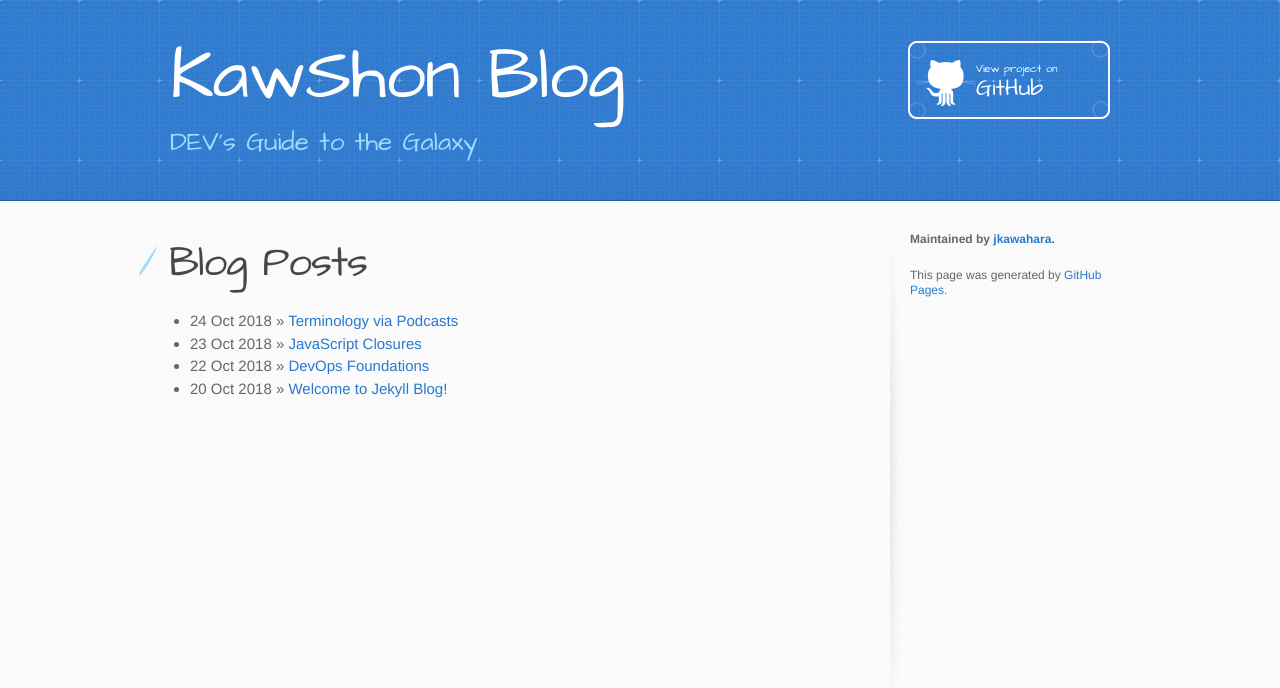
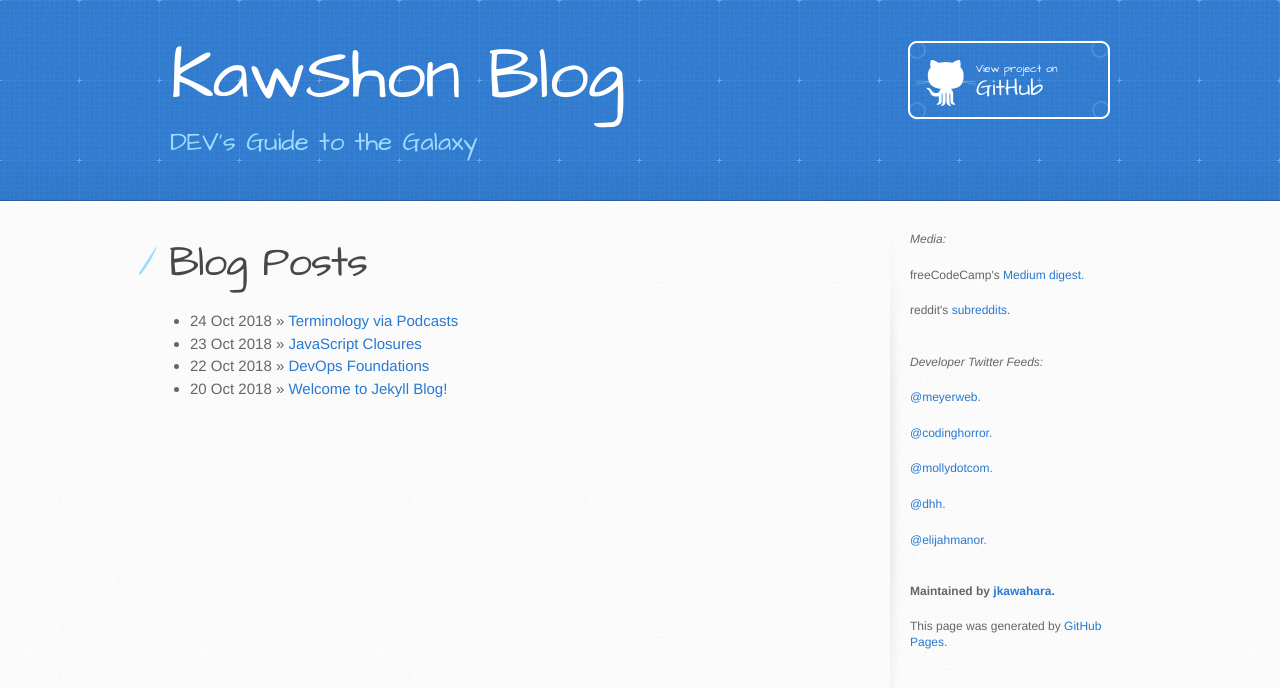
Before and after one commit to jkawahara/jkawahara.github.io, a Jekyll site: the page built from index.html, in a window 1280 px wide. Shown: the top 688 px of the page. Built offline with Jekyll 4.4.1, drawn with Linux system fonts in a browser that asks for light colours.

Commit message:
Add media, twitter feeds to aside sidebar

```diff
--- a/_layouts/default.html
+++ b/_layouts/default.html
@@ -44,7 +44,23 @@
             <small>Download</small>
             .tar.gz file
           </a>
+
 -->
+          <p><em>Media:</em></p>
+          <p class="follows"> freeCodeCamp's <a href="https://medium.freecodecamp.org/">Medium digest.</a></p>
+          <p class="follows"> reddit's <a href="https://www.reddit.com/">subreddits.</a></p>
+
+          <br>
+
+          <p><em>Developer Twitter Feeds:</em></p>
+          <p class="follows"><a href="https://twitter.com/meyerweb">@meyerweb.</a></p>
+          <p class="follows"><a href="https://twitter.com/codinghorror">@codinghorror.</a></p>
+          <p class="follows"><a href="https://twitter.com/mollydotcom">@mollydotcom.</a></p>
+          <p class="follows"><a href="https://twitter.com/dhh">@dhh.</a></p>
+          <p class="follows"><a href="https://twitter.com/elijahmanor">@elijahmanor.</a></p>
+
+          <br>
+
           <p class="repo-owner"> Maintained by <a href="https://github.com/jkawahara">jkawahara</a>.</p>
 
           <p>This page was generated by <a href="https://pages.github.com">GitHub Pages</a>.</p>
```
